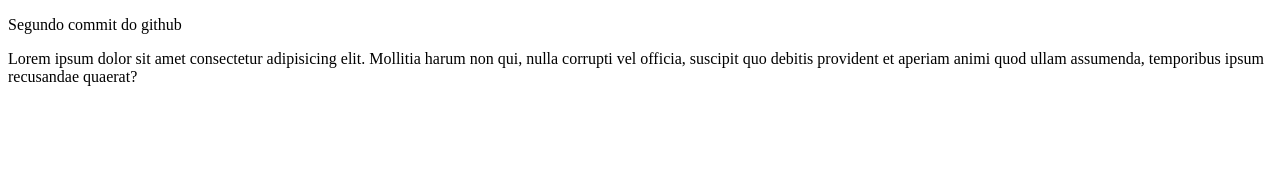
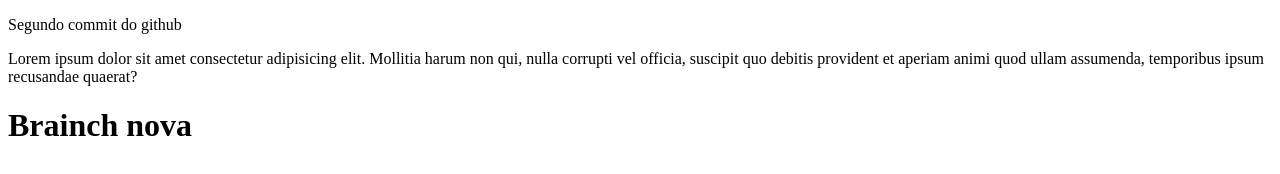
Before and after one commit to HerodinSSS/gitizinho, a plain HTML site: page index.html in a window 1280 px wide. Drawn offline with Linux system fonts and the light colour scheme.

Commit message:
novaramificacao

```diff
--- a/index.html
+++ b/index.html
@@ -4,10 +4,12 @@
     <meta charset="UTF-8">
     <meta http-equiv="X-UA-Compatible" content="IE=edge">
     <meta name="viewport" content="width=device-width, initial-scale=1.0">
+    <link rel="stylesheet" href="style.css">
     <title>Gitizino</title>
 </head>
 <body>
     <p>Segundo commit do github</p>
     <p>Lorem ipsum dolor sit amet consectetur adipisicing elit. Mollitia harum non qui, nulla corrupti vel officia, suscipit quo debitis provident et aperiam animi quod ullam assumenda, temporibus ipsum recusandae quaerat?</p>
+    <h1>Brainch nova</h1>
 </body>
 </html>
--- a/interacao.js
+++ b/interacao.js
@@ -0,0 +1 @@
+console.log("Hello world");
--- a/style.css
+++ b/style.css
@@ -0,0 +1,3 @@
+body{
+    background-attachment: black;
+}
```
